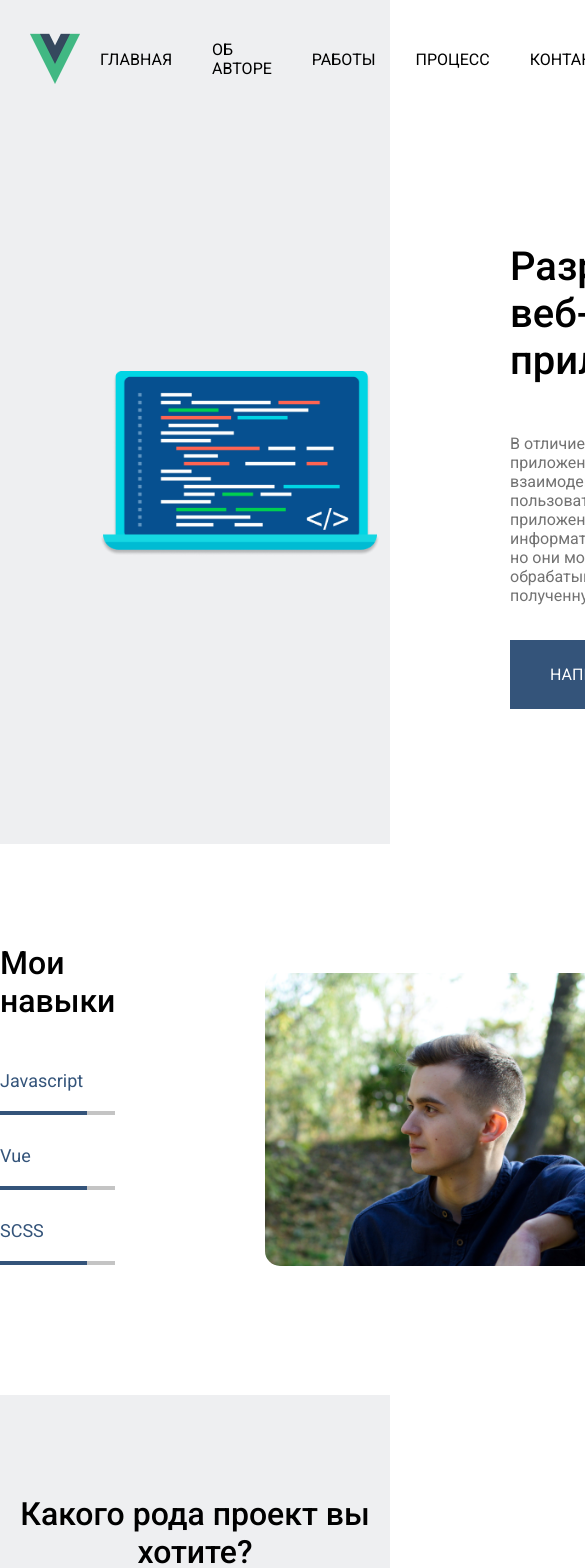
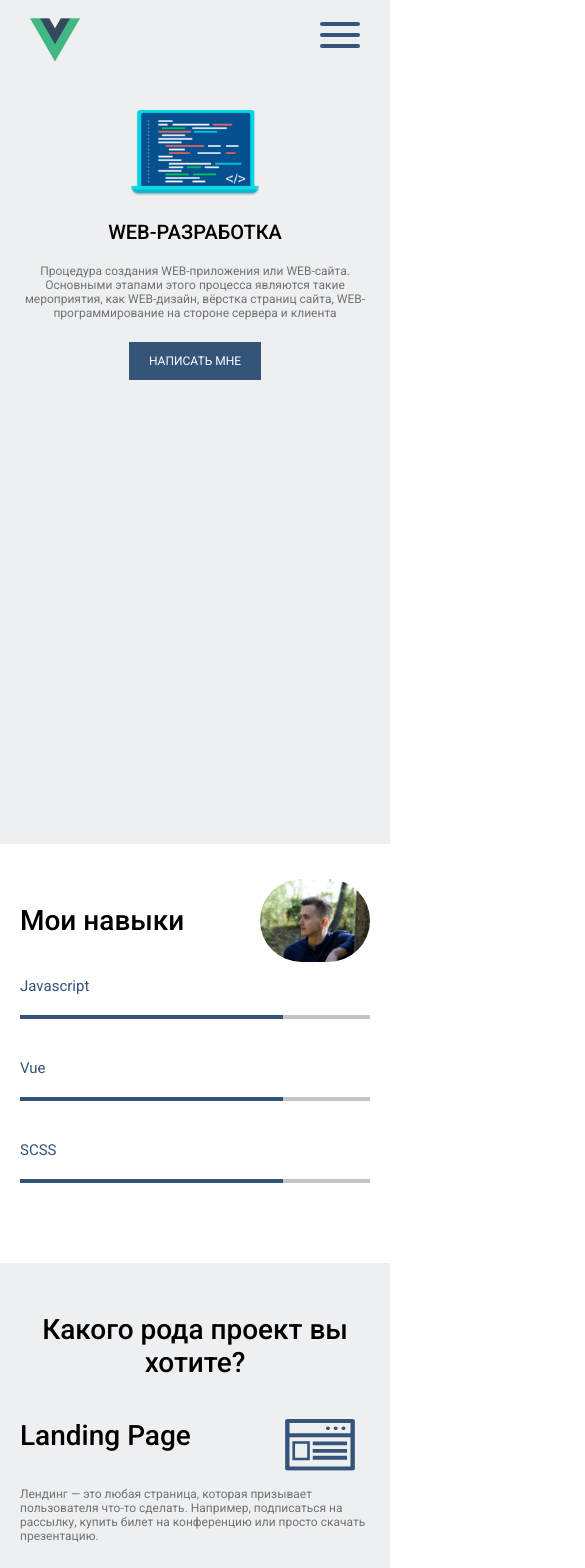
Before and after one commit to bohma/Portfolio, a Vue app: page / in a window 390 px wide. Shown: the top 1568 px of the page, 585 px wide, since content can reach past the window. Built offline with nearby package versions, Linux system fonts and the light colour scheme.

Commit message:
Add files via upload

```diff
--- a/src/App.vue
+++ b/src/App.vue
@@ -60,4 +60,10 @@ img {
 .sprite {
   display: none;
 }
+
+@media screen and (max-width: 767px) {
+  .title{
+    font-size: 28px;
+  }
+}
 </style>
--- a/src/components/MainWrapper.vue
+++ b/src/components/MainWrapper.vue
@@ -4,24 +4,32 @@
       <div class="wrapper">
         <div class="nav">
           <img src="../assets/logo.png" alt="" class="nav__logo" />
-          <div class="nav__links">
-            <a href="#">Главная</a>
-            <a href="#">Об авторе</a>
-            <a href="#">Работы</a>
-            <a href="#">Процесс</a>
-            <a href="#">Контакты</a>
+          <div class="nav__links" :class="{ active: isActive }">
+            <a href="#" class="nav__links-link">Главная</a>
+            <a href="#" class="nav__links-link">Об авторе</a>
+            <a href="#" class="nav__links-link">Работы</a>
+            <a href="#" class="nav__links-link">Процесс</a>
+            <a href="#" class="nav__links-link">Контакты</a>
+          </div>
+          <div
+            class="nav__burger"
+            :class="{ active: isActive }"
+            @click="showBurger"
+          >
+            <span></span>
+            <span></span>
+            <span></span>
           </div>
         </div>
+
         <div class="welcome__content">
           <img src="../assets/Frame.png" class="welcome__image" />
           <div class="welcome__info">
-            <div class="welcome__info-title">Разработка веб-приложений</div>
+            <div class="welcome__info-title">Web-Разработка</div>
             <div class="welcome__info-text description">
-              В отличие от вебсайтов, веб приложения созданы для взаимодействия
-              с пользователями. Веб приложения тоже могут быть
-              информативными,<br />
-              но они могут также и обрабатывать информацию, полученную от
-              пользователей.
+              Процедура создания WEB-приложения или WEB-сайта. Основными этапами
+              этого процесса являются такие мероприятия, как WEB-дизайн, вёрстка
+              страниц сайта, WEB-программирование на стороне сервера и клиента
             </div>
             <div class="welcome__info-button">
               <a href="#" class="btn">Написать мне</a>
@@ -58,7 +66,7 @@
               </div>
             </div>
             <div class="ability__item-info">
-              <div class="ability__item-info_title title">Landing Page</div>
+              <div class="ability__item-info_title">Landing Page</div>
               <div class="ability__item-info_text description">
                 Лендинг — это любая страница, которая призывает пользователя
                 что-то сделать. Например, подписаться на рассылку, купить билет
@@ -75,20 +83,22 @@
               </div>
             </div>
             <div class="ability__item-info">
-              <div class="ability__item-info_title title">
+              <div class="ability__item-info_title">
                 Single Page Application
               </div>
               <div class="ability__item-info_text description">
                 Single Page Application — это одностраничное веб-приложение.
                 Благодаря динамическому обновлению во время использования не
-                нужно перезагружать или подгружать дополнительные страницы. Это
-                означает, что вместо полной перезагрузки нужные элементы просто
-                подгружаются. Примеры динамических приложений: Gmail, Google
-                Maps, Facebok, Meduza.
+                нужно перезагружать или подгружать дополнительные страницы в
+                отличие от вебсайтов. Веб-приложения созданы для взаимодействия
+                с пользователями. Веб приложения тоже могут быть
+                информативными,<br />
+                но они могут также и обрабатывать информацию, полученную от
+                пользователей.
               </div>
             </div>
           </div>
-          <div class="ability__item show">
+          <div class="ability__item">
             <div class="ability__item-img">
               <div class="ability__item-img__desktop">
                 <svg viewBox="0 0 150 130">
@@ -191,7 +201,7 @@
     <div class="service">
       <div class="wrapper">
         <div class="service__content">
-          <div class="service__title title">Приложение или сайт?</div>
+          <div class="service__title">Приложение или сайт?</div>
           <div class="service__text description">
             Веб-сайт является источником информации, в то время как<br />
             веб-приложение работает в интерактивном режиме. Функции, задачи,
@@ -446,6 +456,16 @@
 <script>
 export default {
   name: "MainWrap",
+  data() {
+    return {
+      isActive: false,
+    };
+  },
+  methods: {
+    showBurger() {
+      this.isActive = !this.isActive;
+    },
+  },
 };
 </script>
 
@@ -453,12 +473,11 @@ export default {
 .wrapper {
   max-width: 1140px;
   margin: 0 auto;
-  // border-left: 2px solid red;
-  // border-right: 2px solid red;
 }
 .welcome {
   background: #eeeff1;
   height: 100vh;
+  padding-bottom: 100px;
 
   .nav {
     display: flex;
@@ -483,6 +502,9 @@ export default {
       a:hover {
         color: #34547a;
       }
+      &__burger {
+        display: none;
+      }
     }
   }
   &__content {
@@ -501,6 +523,7 @@ export default {
       color: #000000;
       font-size: 40px;
       font-weight: 500;
+      text-transform: uppercase;
     }
     &-text {
       margin-bottom: 60px;
@@ -530,6 +553,8 @@ export default {
   &__skills {
     width: 100%;
     &-title {
+      font-weight: 500;
+      font-size: 32px;
       margin-bottom: 50px;
     }
     &-text {
@@ -565,6 +590,8 @@ export default {
   }
   &__title {
     text-align: center;
+    font-weight: 500;
+    font-size: 32px;
     margin-bottom: 100px;
   }
   &__item {
@@ -620,6 +647,8 @@ export default {
         margin-bottom: 30px;
         display: flex;
         align-items: flex-end;
+        font-size: 32px;
+        font-weight: 500;
       }
       &_text {
       }
@@ -630,6 +659,7 @@ export default {
   display: flex;
   flex-wrap: wrap;
   &__item {
+    display: block;
     width: 25%;
     position: relative;
     padding-bottom: 25%;
@@ -676,6 +706,8 @@ export default {
   }
   &__title {
     margin-bottom: 50px;
+    font-weight: 500;
+    font-size: 32px;
     text-transform: uppercase;
   }
   &__text {
@@ -751,4 +783,312 @@ export default {
     }
   }
 }
+@media screen and (max-width: 1440px) {
+  .wrapper {
+    max-width: 1024px;
+  }
+}
+@media screen and (max-width: 1023px) {
+  .wrapper {
+    max-width: 768px;
+  }
+  .nav {
+    &__links {
+      a {
+        font-size: 14px;
+      }
+    }
+  }
+  .welcome {
+    padding-bottom: 50px;
+    &__content {
+      margin: 70px 0 0 70px;
+    }
+
+    &__image {
+      margin-right: 100px;
+    }
+    &__info {
+      &-title {
+        font-weight: 500;
+        font-size: 32px;
+      }
+      &-text {
+      }
+      &-button {
+        a {
+          padding: 20px 35px;
+          font-size: 15px;
+        }
+      }
+    }
+  }
+  .about {
+    &__img {
+      width: 440px;
+    }
+  }
+  .wrapper {
+  }
+  .service {
+    &__content {
+      padding: 100px 95px;
+    }
+  }
+  .footer {
+    padding: 30px;
+
+    &__info {
+      &-name {
+        font-size: 16px;
+      }
+      &-rigths {
+        font-size: 12px;
+      }
+    }
+  }
+}
+@media screen and (max-width: 767px) {
+  .wrapper {
+    width: 100%;
+    max-width: 425px;
+  }
+  .description {
+    font-size: 12px;
+  }
+
+  .welcome {
+    padding: 0;
+    &__content {
+      margin: 0px 20px 0;
+      display: block;
+      text-align: center;
+      position: relative;
+    }
+    .nav {
+      padding: 15px 30px 10px 30px;
+      position: fixed;
+      top: 0;
+      width: 100%;
+      z-index: 12;
+      background: #eeeff1;
+
+      &__logo {
+        width: 50px;
+      }
+      &__links {
+        display: block;
+        position: fixed;
+        width: auto;
+        z-index: 10;
+        right: -500px;
+        top: 77px;
+        overflow: hidden;
+        transition: 0.6s;
+        &.active {
+          right: 0;
+        }
+        &-link {
+          display: block;
+          border: 2px solid #042f70;
+          margin-top: 2px;
+          background: #eeeff1;
+        }
+      }
+      &__burger {
+        display: block;
+        width: 40px;
+        height: 40px;
+        position: relative;
+        span {
+          position: absolute;
+          display: block;
+          width: 100%;
+          height: 4px;
+          background: #34547a;
+          border-radius: 5px;
+          transition: 0.3s;
+          &:nth-child(1) {
+            top: 7px;
+          }
+          &:nth-child(2) {
+            top: 50%;
+            transform: translateY(-50%);
+            transition: 0.2s;
+          }
+          &:nth-child(3) {
+            bottom: 7px;
+          }
+        }
+        &.active {
+          span {
+            &:nth-child(1) {
+              top: 50%;
+              transform: translateY(-50%) rotate(45deg);
+            }
+            &:nth-child(2) {
+              opacity: 0;
+            }
+            &:nth-child(3) {
+              top: 50%;
+              transform: translateY(-50%) rotate(-45deg);
+            }
+          }
+        }
+      }
+    }
+    &__image {
+      width: 130px;
+      margin: 110px auto 20px;
+    }
+
+    &__info {
+      &-title {
+        font-size: 20px;
+        margin-bottom: 20px;
+      }
+      &-text {
+        margin-bottom: 30px;
+      }
+      &-button a {
+        padding: 12px 20px;
+        font-size: 12px;
+      }
+    }
+  }
+
+  .about {
+    &__content {
+      margin: 60px 20px 40px;
+      position: relative;
+    }
+    &__skills {
+      &-title {
+        margin-bottom: 40px;
+      }
+      &-text {
+        font-size: 15px;
+        &__skill {
+          margin-bottom: 40px;
+        }
+      }
+    }
+    &__img {
+      display: block;
+      position: absolute;
+      top: -25px;
+      right: 0;
+      border-radius: 100px;
+      width: 110px;
+    }
+  }
+  .ability {
+    &__content {
+      padding: 50px 20px 50px;
+    }
+
+    &__title {
+      margin-bottom: 40px;
+      display: flex;
+    }
+
+    &__item {
+      display: block;
+      align-items: center;
+      margin-bottom: 50px;
+      position: relative;
+
+      &-img {
+        position: absolute;
+        align-items: baseline;
+        top: 0;
+        right: 15px;
+        margin-left: 0;
+        &__landing-page {
+          width: 70px;
+        }
+        &__web-app {
+          width: 75px;
+        }
+        &__desktop {
+          height: 55px;
+        }
+        &__tablet {
+          opacity: 1;
+          height: 45px;
+          margin-left: 5px;
+        }
+        &__phone {
+          opacity: 1;
+          height: 35px;
+          margin-left: 5px;
+        }
+      }
+      &-info {
+        width: 100%;
+        &_title {
+          font-weight: 500;
+          font-size: 28px;
+          width: 55%;
+          margin-bottom: 35px;
+        }
+
+        &_text {
+        }
+      }
+      .title__note {
+        display: none;
+      }
+    }
+  }
+  .service {
+    &__content {
+      padding: 50px 20px;
+    }
+
+    &__title {
+      font-size: 28px;
+      margin-bottom: 30px;
+    }
+
+    &__text {
+      font-weight: 500;
+      margin-bottom: 30px;
+    }
+
+    input,
+    textarea {
+      font-size: 12px;
+    }
+    a {
+      padding: 14px 28px;
+      font-size: 12px;
+    }
+  }
+  .footer {
+    padding: 10px 20px;
+    &__content {
+    }
+
+    &__info {
+      align-items: center;
+      &-name {
+        font-size: 10px;
+        margin-top: 5px;
+      }
+
+      &-rigths {
+        margin-top: 4px;
+        font-size: 10px;
+      }
+    }
+
+    &__links {
+      &-link {
+        margin-left: 10px;
+        width: 20px;
+      }
+    }
+  }
+}
 </style>
```
